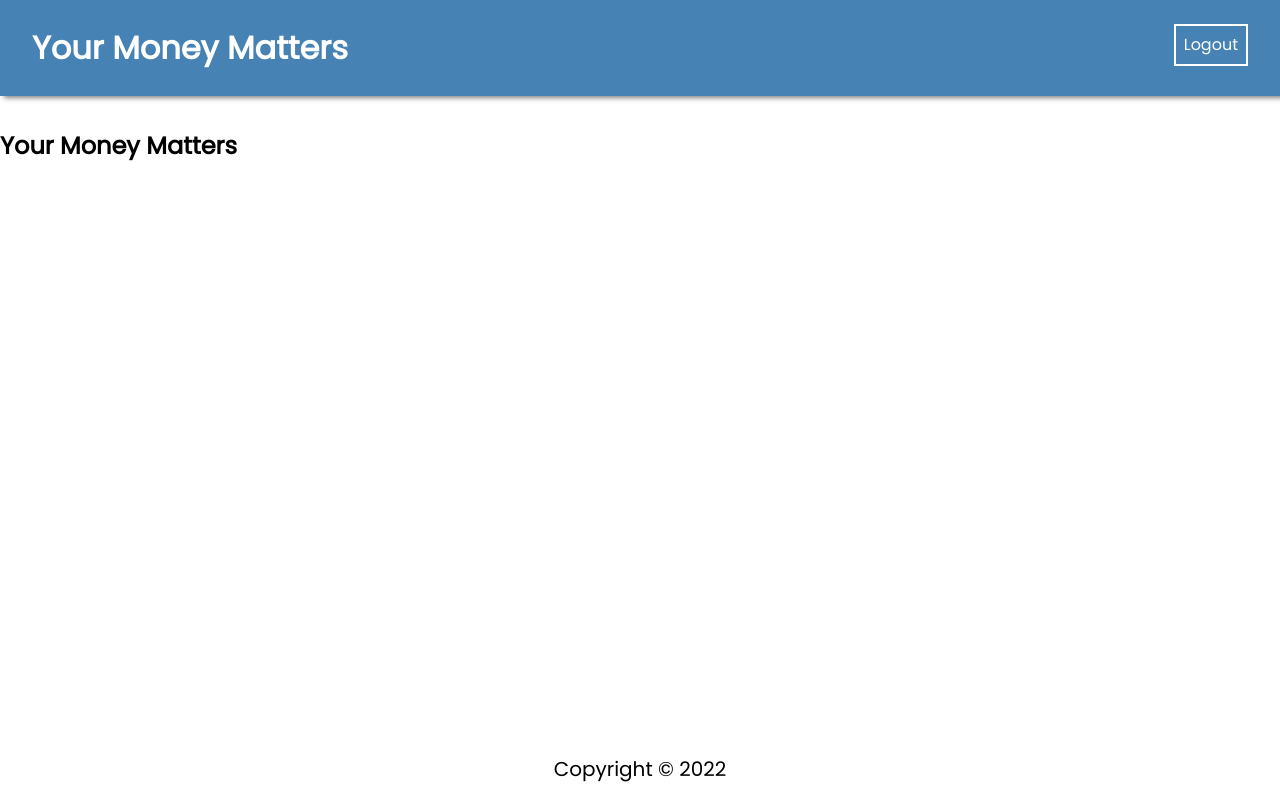
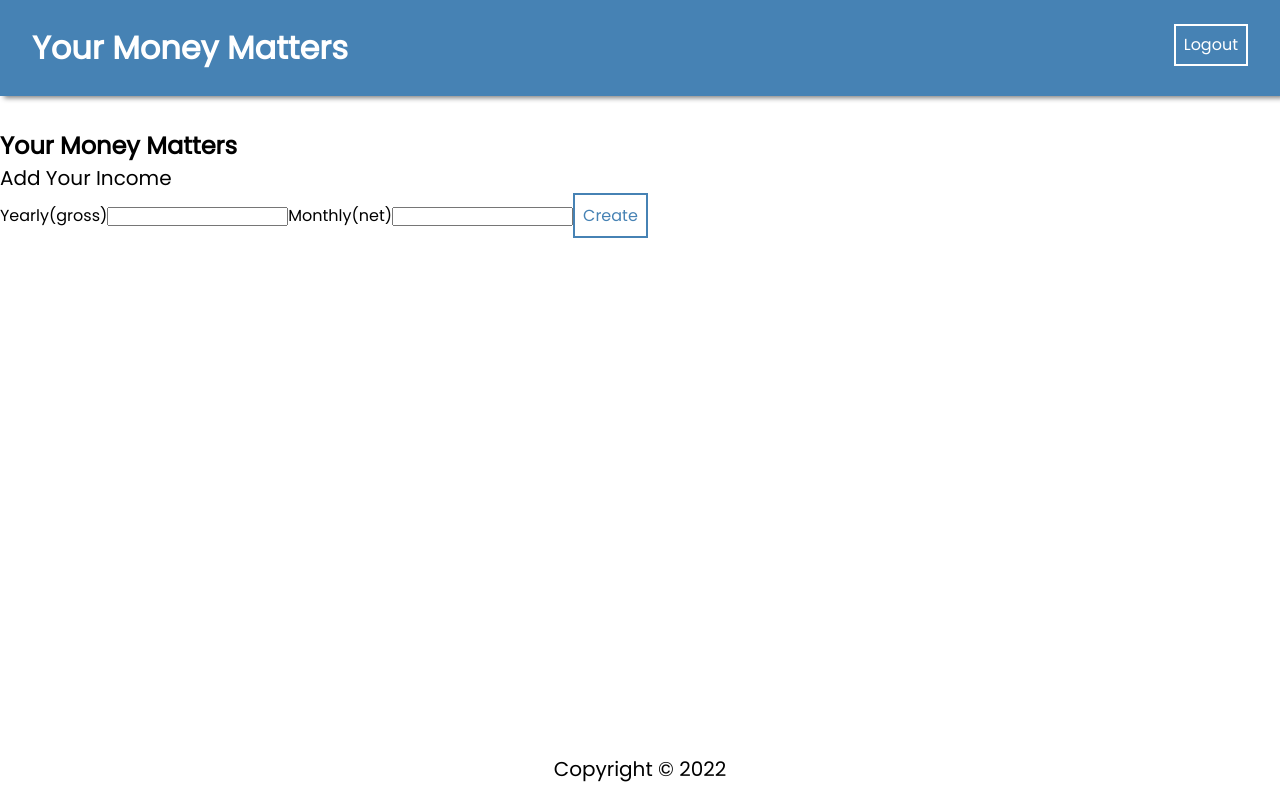
Before and after one commit to LizzieDworsky/PersonalFinanceProject, a React (Create React App) app in the folder frontend/: page / in a window 1280 px wide. Built offline with nearby package versions, Linux system fonts and the light colour scheme; no server answers; sample sign-in values are in the browser's storage.

Commit message:
wrote and tested logic for CreateIncome component

```diff
--- a/frontend/src/components/CreateIncome.jsx
+++ b/frontend/src/components/CreateIncome.jsx
@@ -1,9 +1,37 @@
-import React from "react";
+import React, { useState } from "react";
 
-const CreateIncome = (props) => {
+const CreateIncome = ({ createIncome }) => {
+    const [yearly, setYearly] = useState();
+    const [monthly, setMonthly] = useState();
+
+    async function handleCreateIncome(event) {
+        event.preventDefault();
+        let tempIncome = {
+            yearly: yearly,
+            monthly: monthly,
+        };
+        createIncome(tempIncome);
+    }
+
     return (
         <div>
             <h2>Your Money Matters</h2>
+            <p>Add Your Income</p>
+            <form onSubmit={(event) => handleCreateIncome(event)}>
+                <label>Yearly(gross)</label>
+                <input
+                    type="text"
+                    value={yearly}
+                    onChange={(event) => setYearly(event.target.value)}
+                />
+                <label>Monthly(net)</label>
+                <input
+                    type="text"
+                    value={monthly}
+                    onChange={(event) => setMonthly(event.target.value)}
+                />
+                <button>Create</button>
+            </form>
         </div>
     );
 };
--- a/frontend/src/pages/HomePage/HomePage.js
+++ b/frontend/src/pages/HomePage/HomePage.js
@@ -30,6 +30,24 @@ const HomePage = () => {
         }
     }
 
+    async function createIncome(newIncome) {
+        try {
+            let response = await axios.post(
+                "http://127.0.0.1:8000/api/incomes/",
+                newIncome,
+                {
+                    headers: {
+                        Authorization: "Bearer " + token,
+                    },
+                }
+            );
+            setIncome(response.data);
+            getIncome();
+        } catch (error) {
+            console.log(error.response.data);
+        }
+    }
+
     async function updateIncome(newIncome) {
         try {
             let response = await axios.put(
@@ -53,7 +71,7 @@ const HomePage = () => {
             {income ? (
                 <Income state={income} updateIncome={updateIncome} />
             ) : (
-                <CreateIncome />
+                <CreateIncome createIncome={createIncome} />
             )}
         </div>
     );
```
